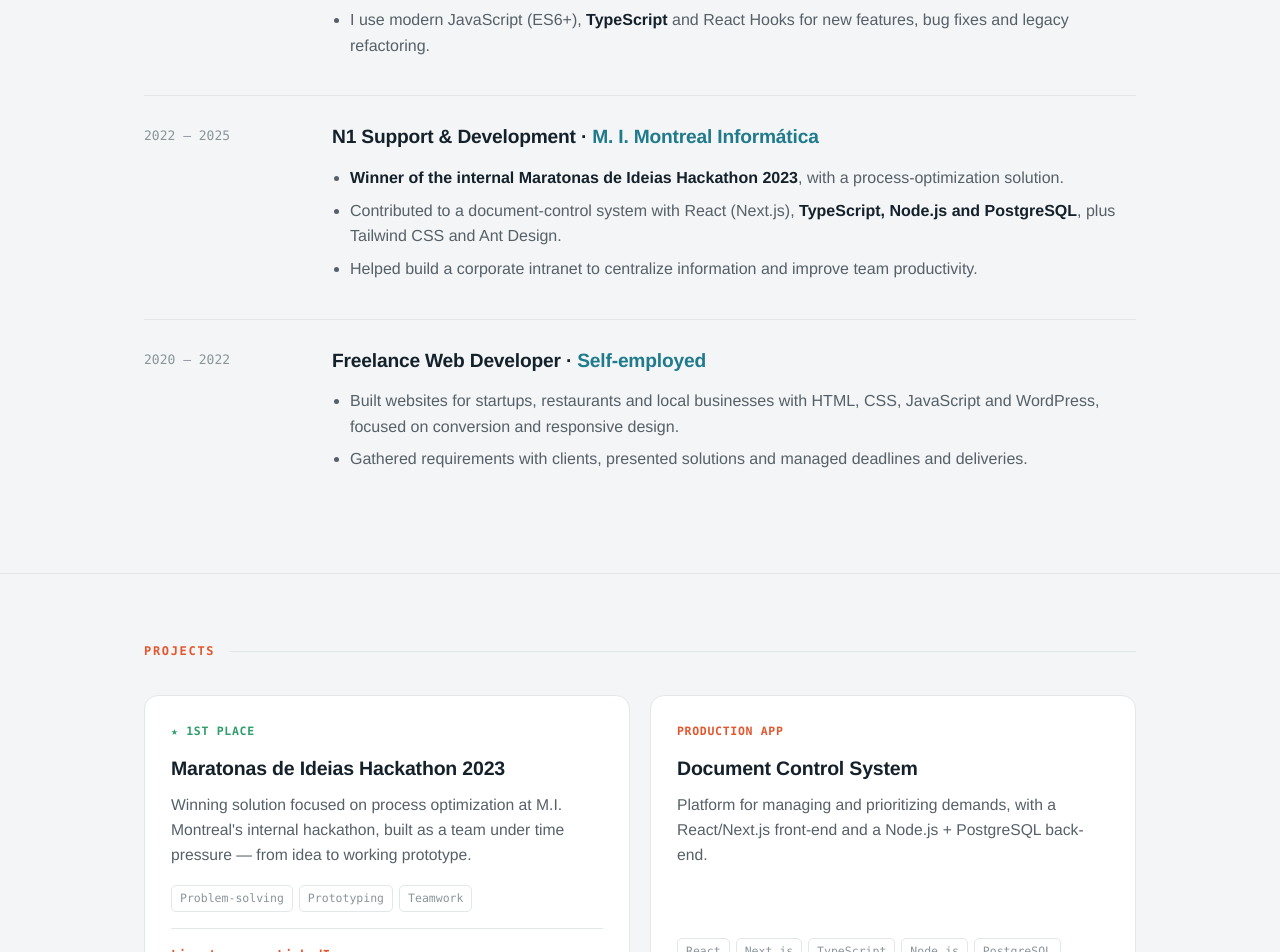
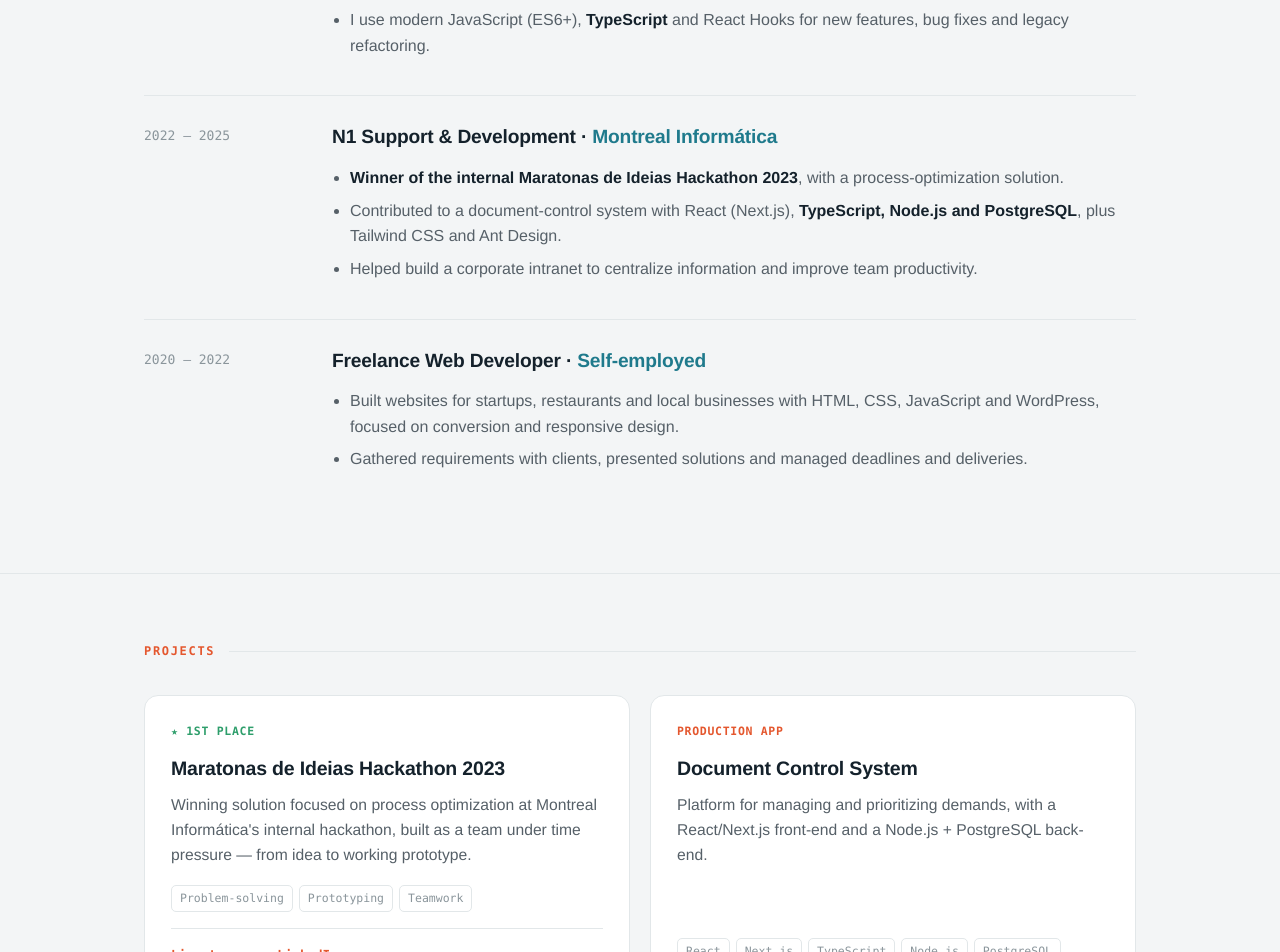
Before and after one commit to JurandirGuilherme/portfolio, a Next.js app: page / in a window 1280 px wide. Shown: the part 2060-3012 px from the top of the page. Built offline with nearby package versions, Linux system fonts and the light colour scheme.

Commit message:
fix: nome correto da empresa — Montreal Informática

```diff
--- a/data/content/en.ts
+++ b/data/content/en.ts
@@ -67,7 +67,7 @@
     {
       period: "2022 — 2025",
       role: "N1 Support & Development",
-      org: "M. I. Montreal Informática",
+      org: "Montreal Informática",
       bullets: [
         "**Winner of the internal Maratonas de Ideias Hackathon 2023**, with a process-optimization solution.",
         "Contributed to a document-control system with React (Next.js), **TypeScript, Node.js and PostgreSQL**, plus Tailwind CSS and Ant Design.",
@@ -90,7 +90,7 @@
       badge: "★ 1st Place",
       title: "Maratonas de Ideias Hackathon 2023",
       description:
-        "Winning solution focused on process optimization at M.I. Montreal's internal hackathon, built as a team under time pressure — from idea to working prototype.",
+        "Winning solution focused on process optimization at Montreal Informática's internal hackathon, built as a team under time pressure — from idea to working prototype.",
       techs: ["Problem-solving", "Prototyping", "Teamwork"],
       highlight: true,
       links: [
--- a/data/content/pt.ts
+++ b/data/content/pt.ts
@@ -73,7 +73,7 @@
     {
       period: "2022 — 2025",
       role: "Suporte N1 & Desenvolvimento",
-      org: "M. I. Montreal Informática",
+      org: "Montreal Informática",
       bullets: [
         "**Vencedor do hackathon interno Maratonas de Ideias 2023**, com uma solução de otimização de processos.",
         "Colaborei em um sistema de controle de documentos com React (Next.js), **TypeScript, Node.js e PostgreSQL**, além de Tailwind CSS e Ant Design.",
@@ -96,7 +96,7 @@
       badge: "★ 1º Lugar",
       title: "Hackathon Maratonas de Ideias 2023",
       description:
-        "Solução vencedora focada em otimização de processos no hackathon interno da M.I. Montreal, desenvolvida em equipe sob pressão de tempo — da ideia ao protótipo funcional.",
+        "Solução vencedora focada em otimização de processos no hackathon interno da Montreal Informática, desenvolvida em equipe sob pressão de tempo — da ideia ao protótipo funcional.",
       techs: ["Resolução de problemas", "Prototipagem", "Trabalho em equipe"],
       highlight: true,
       links: [
```
